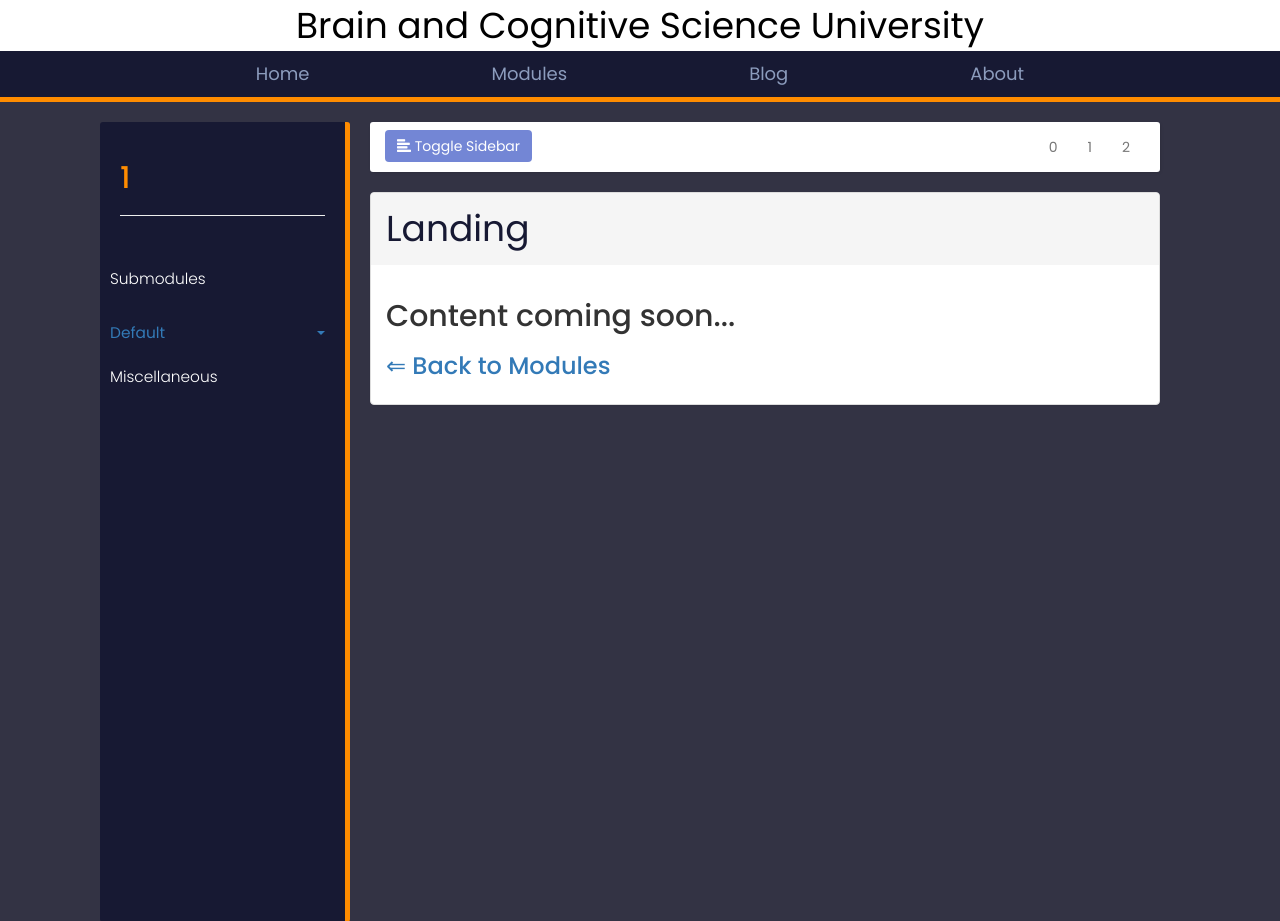
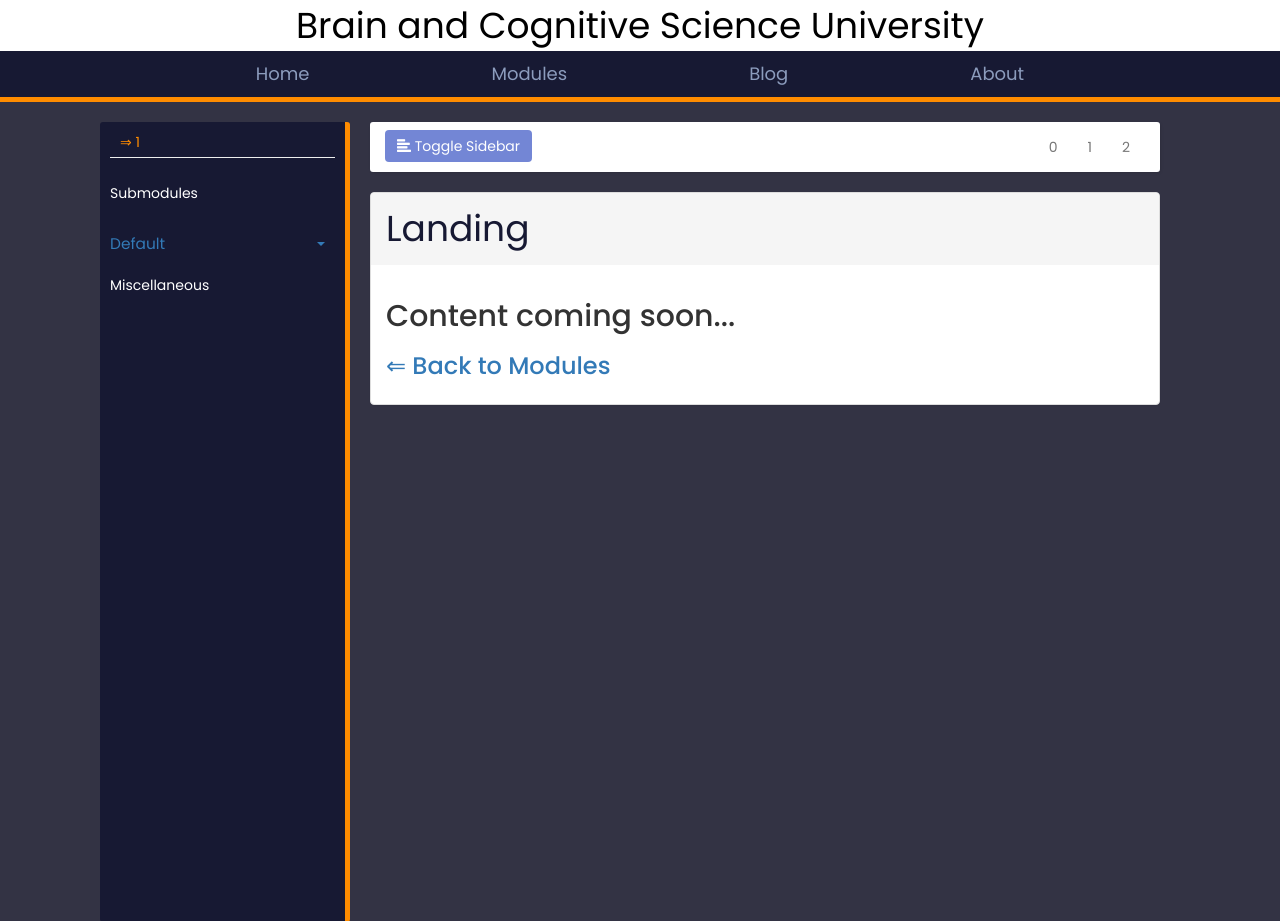
Before and after one commit to jonwillits/bcs_web, a Flask app: page /module/1 in a window 1280 px wide. Shown: the top 921 px of the page. Run offline with Flask 2, Linux system fonts and the light colour scheme; some libraries are stand-ins or nearby versions.

Commit message:
change side nav headers style

```diff
--- a/src/app.py
+++ b/src/app.py
@@ -33,14 +33,16 @@ def modules():
 def module(branch, leaf='landing'):
     print('branch:', branch)
     print('leaf:', leaf)
+    #
     branch_path_name = branch.replace('+', '/')
     md_file_name = '{}.md'.format(leaf)
-    nodes = branch.replace('_', ' ').split('+')
     static_path_name = app.config['STATIC_PATH_NAME']
-    content, submodules = load_content_and_submodules(static_path_name, branch_path_name, md_file_name)
+    content, submodules = load_content_and_submodules(static_path_name,
+                                                      branch_path_name,
+                                                      md_file_name)
     return render_template('module.html',
-                           nodes=nodes,
-                           leaf=leaf,
+                           nodes=branch.replace('_', ' ').split('+'),
+                           heading=leaf.replace('_', ' ').capitalize(),
                            content=content,
                            submodules=submodules)
 
--- a/src/static/css/sidebar.css
+++ b/src/static/css/sidebar.css
@@ -1,13 +1,5 @@
-
-
-
-p {
-    font-size: 1.1em;
-    font-weight: 300;
-    line-height: 1.7em;
-    color: #999;
-}
-
+@charset "UTF-8";
+@import "https://fonts.googleapis.com/css?family=Poppins:300,400,500,600,700";
 
 /* ---------------------------------------------------
     SIDEBAR STYLE
@@ -37,9 +29,19 @@ p {
 }
 
 /*top of sidebar*/
+#sidebar .sidebar-header hr {
+    margin-top: 5px;
+    margin-bottom: 5px;
+}
+
 #sidebar .sidebar-header {
-    padding: 20px;
+    padding: 10px;
+}
+
+#sidebar .sidebar-header a {
+    padding: 10px;
     color: darkorange;
+    text-decoration: none;
 }
 
 /*list of dummy headings*/
--- a/src/templates/module.html
+++ b/src/templates/module.html
@@ -8,7 +8,12 @@
         <nav id="sidebar">
             <div class="sidebar-header">
                 {% for node in nodes %}
-                    <{{ 'h' + (loop.index + 1)|string }}>{{ node }}<{{ '/h' + (loop.index + 1)|string }}>
+                    {{ loop.index0 * 4 * '&nbsp;' | safe}}
+                    {%  if loop.index == loop.length %}
+                        <a href="landing">&rArr; {{ node }}</a>
+                    {%  else %}
+                        &rArr; {{ node }}
+                    {%  endif %}
                     <hr>
                 {% endfor %}
             </div>
@@ -63,7 +68,7 @@
 
 
             <div class="panel panel-default">
-                <div class="panel-heading">{{ leaf.capitalize() }}</div>
+                <div class="panel-heading">{{ heading }}</div>
                 <div class="panel-body">
                     {{ content | safe }}
                 </div>
```
Also changed, not shown: src/static/content/introduction/intro_1/intro_1a/definitions.md (added, +3 -0 lines), src/static/content/introduction/intro_1/intro_1a/submodules.html (+22 -16 lines), src/static/content/introduction/intro_1/intro_1a/ten_questions.md (renamed from src/static/content/introduction/intro_1/intro_1a/ten_q.md).
